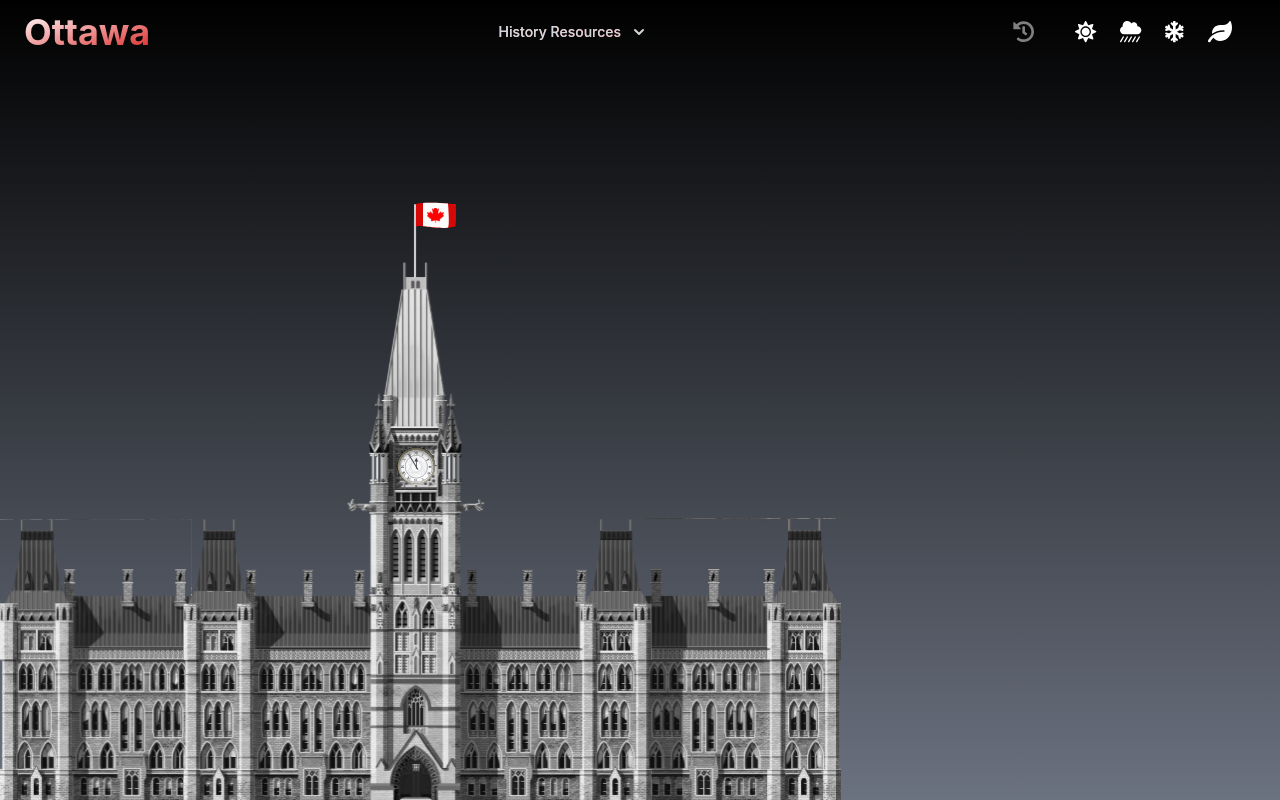
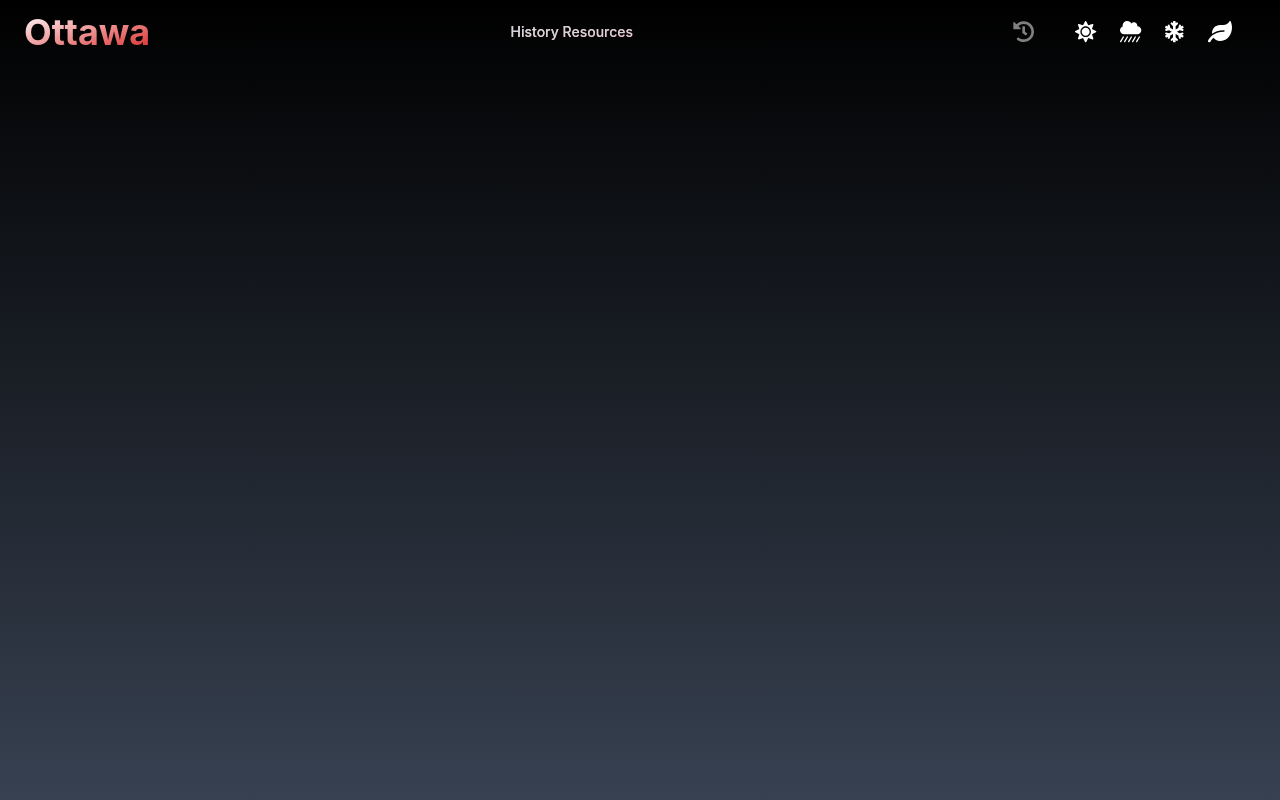
Before and after one commit to marvincayetano/awatto, a React (Vite) app: page / in a window 1280 px wide. Built offline with nearby package versions, Linux system fonts and the light colour scheme.

Commit message:
🔥 Chore: Added utils for Nav

```diff
--- a/src/App.tsx
+++ b/src/App.tsx
@@ -5,10 +5,10 @@ import Overlay from "./components/Overlay";
 
 function App() {
   return (
-    <div className="relative h-screen h-width bg-gradient-to-b from-black to-gray-500">
+    <div className="relative h-screen h-width bg-gradient-to-b from-black to-gray-700">
       <Nav />
       {/* <Overlay /> */}
-      <Parl />
+      {/* <Parl /> */}
     </div>
   );
 }
--- a/src/components/Nav/components/NavDropdown.tsx
+++ b/src/components/Nav/components/NavDropdown.tsx
@@ -1,9 +1,5 @@
 import React, { useState } from "react";
-
-export interface MenuInterface {
-  label: string;
-  url?: string;
-}
+import { MenuInterface } from "./utils";
 
 interface NavDropdownProps {
   category: MenuInterface;
@@ -28,21 +24,6 @@ export const NavDropdown: React.FC<NavDropdownProps> = ({
           onMouseEnter={() => setIsOpen(!isOpen)}
         >
           {category.label}
-          {menuArr && (
-            <svg
-              className="-mr-1 ml-2 h-5 w-5"
-              xmlns="http://www.w3.org/2000/svg"
-              viewBox="0 0 20 20"
-              fill="currentColor"
-              aria-hidden="true"
-            >
-              <path
-                fillRule="evenodd"
-                d="M5.293 7.293a1 1 0 011.414 0L10 10.586l3.293-3.293a1 1 0 111.414 1.414l-4 4a1 1 0 01-1.414 0l-4-4a1 1 0 010-1.414z"
-                clip-rule="evenodd"
-              />
-            </svg>
-          )}
         </button>
       </div>
 
--- a/src/components/Nav/components/NavMenu.tsx
+++ b/src/components/Nav/components/NavMenu.tsx
@@ -1,29 +1,14 @@
 import React from "react";
-import { MenuInterface, NavDropdown } from "./NavDropdown";
-
-enum NavType {
-  history = "history",
-  summer = "summer",
-  fall = "fall",
-  winter = "winter",
-  spring = "spring",
-}
-
-// Different season different set of menus
-const NAV_MENU = {
-  [NavType.history]: [{ label: "History Resources" }],
-  [NavType.summer]: [{}],
-  [NavType.fall]: [{}],
-  [NavType.winter]: [{}],
-  [NavType.spring]: [{}],
-};
+import { NavDropdown } from "./NavDropdown";
+import { MenuInterface, NavType, NAV_MENU } from "./utils";
 
 interface NavMenuProps {
   type: string;
 }
 
+// History is default
+// but it can be changed by clicking the other buttons
 export const NavMenu: React.FC<NavMenuProps> = ({ type = "history" }) => {
-  console.log(NAV_MENU[type as NavType]);
   return (
     <div className="flex">
       {(NAV_MENU[type as NavType] as MenuInterface[]).map((menu) => (
--- /dev/null
+++ b/src/components/Nav/components/utils/index.tsx
@@ -0,0 +1,21 @@
+export enum NavType {
+  history = "history",
+  summer = "summer",
+  fall = "fall",
+  winter = "winter",
+  spring = "spring",
+}
+
+// Different season different set of menus
+export const NAV_MENU = {
+  [NavType.history]: [{ label: "History Resources" }],
+  [NavType.summer]: [{ label: "Summer Activities" }],
+  [NavType.fall]: [{ label: "Fall Activities" }],
+  [NavType.winter]: [{ label: "Winter Activities" }],
+  [NavType.spring]: [{ label: "Spring Activities" }],
+};
+
+export interface MenuInterface {
+  label: string;
+  url?: string;
+}
```
